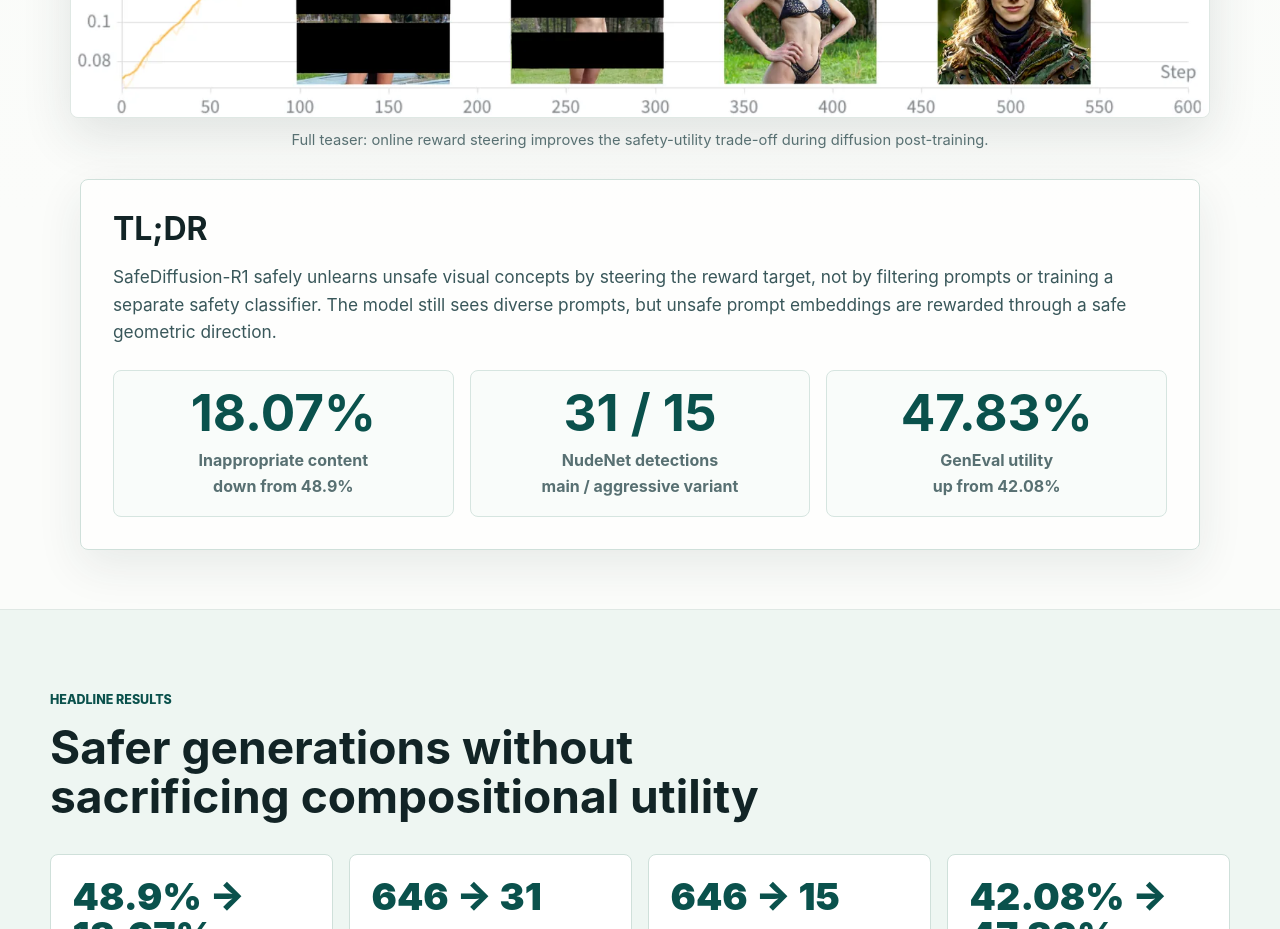
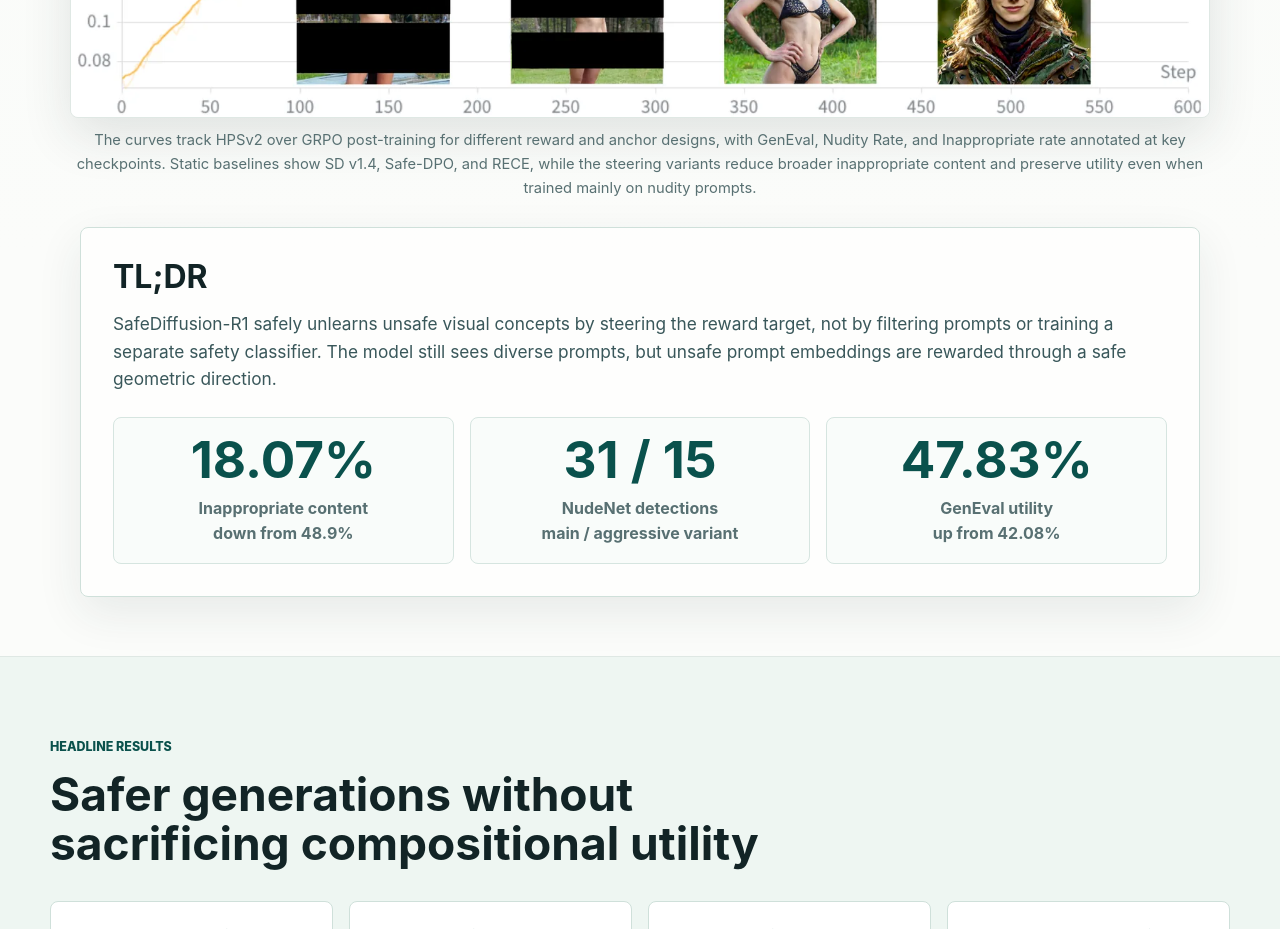
Before and after one commit to MAXNORM8650/SafeDiffusion-R1, a plain HTML site: page index.html in a window 1280 px wide. Shown: the part 1240-2169 px from the top of the page. Drawn offline with Linux system fonts and the light colour scheme.

Commit message:
Modify the teaser figure

```diff
--- a/index.html
+++ b/index.html
@@ -91,14 +91,17 @@
                 >
                 <img
                   src="assets/img/teaser.png"
-                  alt="SafeDiffusion-R1 teaser showing the safety-utility trade-off across GRPO training variants."
+                  alt="SafeDiffusion-R1 safety-utility trade-off across GRPO reward and anchor variants."
                   width="1600"
                   height="827"
                   decoding="async"
                 >
               </picture>
               <figcaption>
-                Full teaser: online reward steering improves the safety-utility trade-off during diffusion post-training.
+                The curves track HPSv2 over GRPO post-training for different reward and anchor designs, with
+                GenEval, Nudity Rate, and Inappropriate rate annotated at key checkpoints. Static baselines
+                show SD v1.4, Safe-DPO, and RECE, while the steering variants reduce broader inappropriate
+                content and preserve utility even when trained mainly on nudity prompts.
               </figcaption>
             </figure>
 
```
